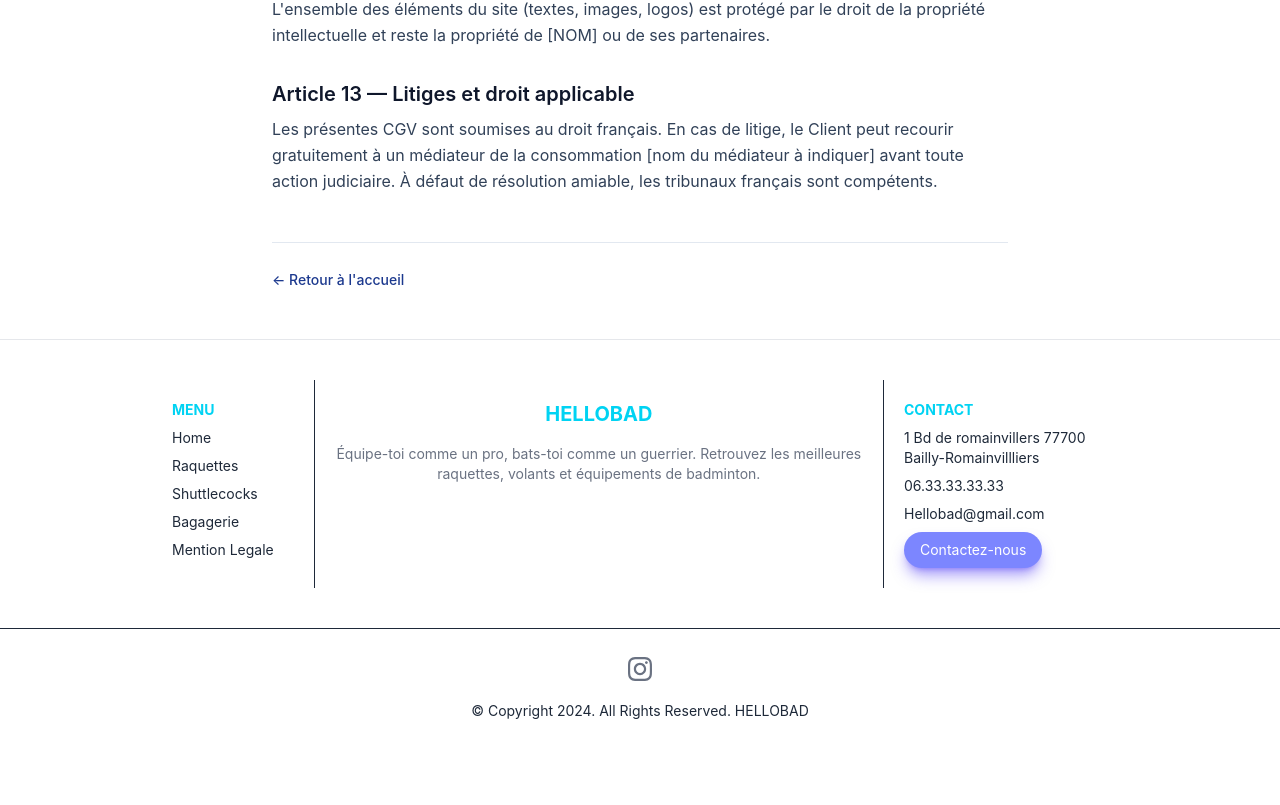
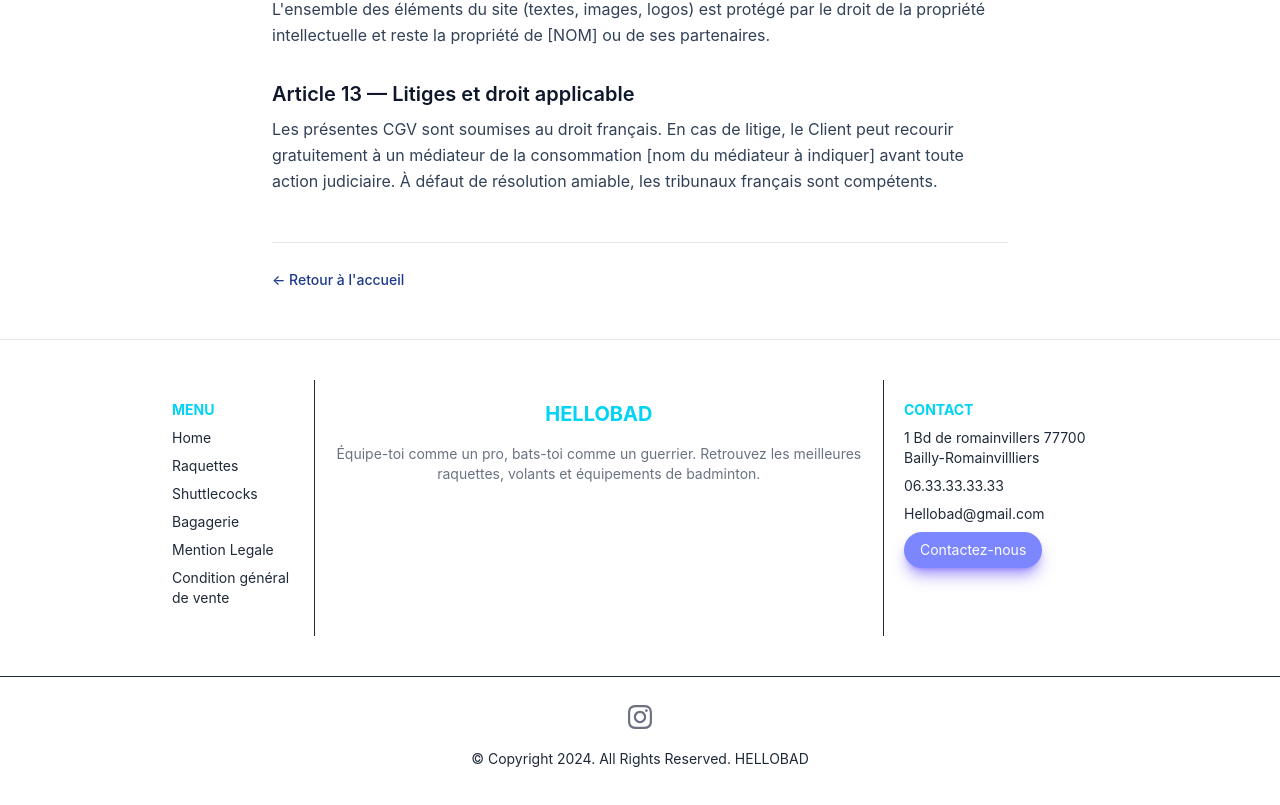
Before and after one commit to belghorafbryan1996-hub/HelloBad, a React (Vite) app: page /cgv in a window 1280 px wide. Shown: the part 2192-2997 px from the top of the page. Before the commit the page ends 2953 px from the top, so only its background shows below. Built offline with nearby package versions, Linux system fonts and the light colour scheme.

Commit message:
feat: ajout des CGV dans le footer

```diff
--- a/src/components/layout/Footer.jsx
+++ b/src/components/layout/Footer.jsx
@@ -15,6 +15,7 @@
               <li className="my-2"><Link className="hover:text-indigo-600" to="/shuttlecocks">Shuttlecocks</Link></li>
               <li className="my-2"><Link className="hover:text-indigo-600" to="/bagagerie">Bagagerie</Link></li>
               <li className="my-2"><Link className="hover:text-indigo-600" to="/mentionlegale">Mention Legale</Link></li>
+              <li className="my-2"><Link className="hover:text-indigo-600" to="/cgv">Condition général de vente</Link></li>
             </ul>
         </div>
 
```
